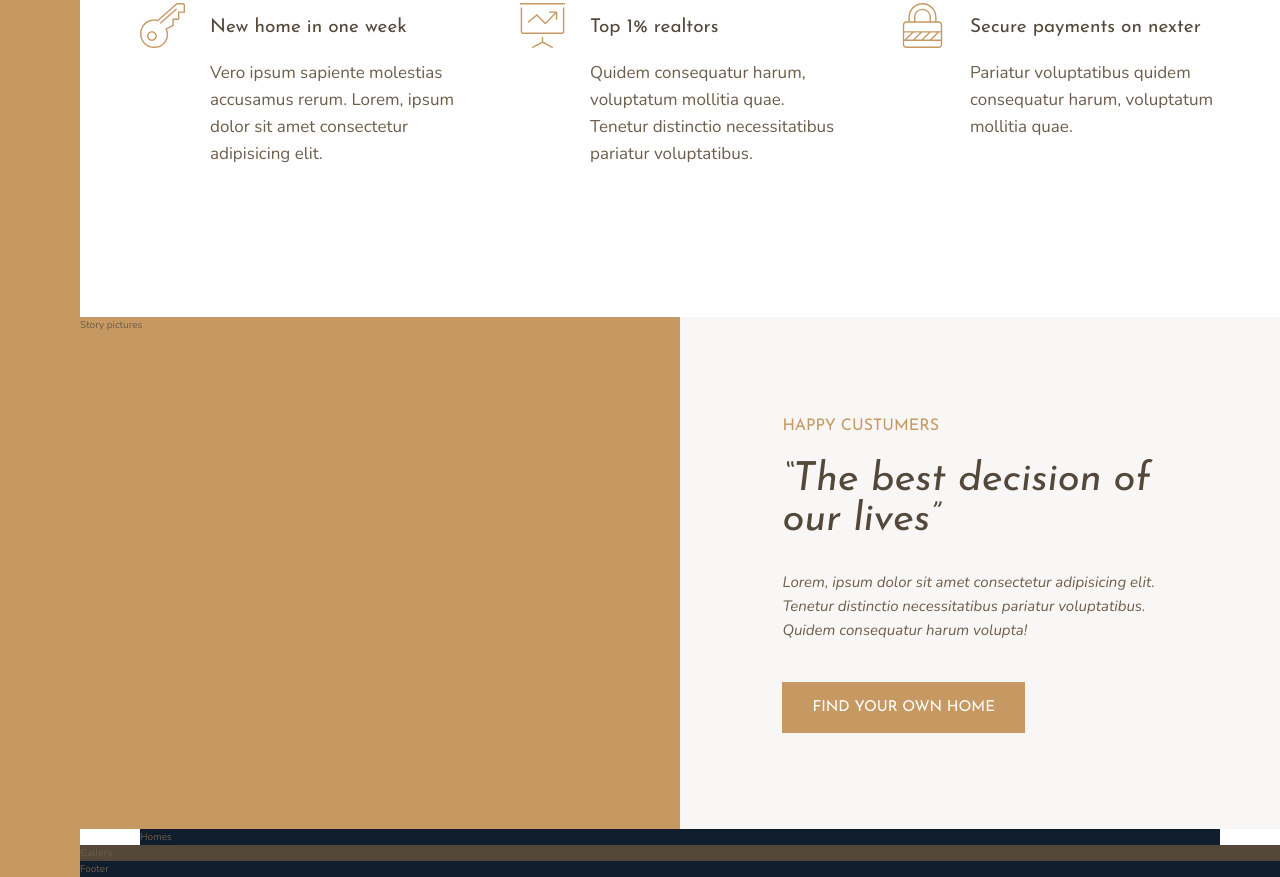
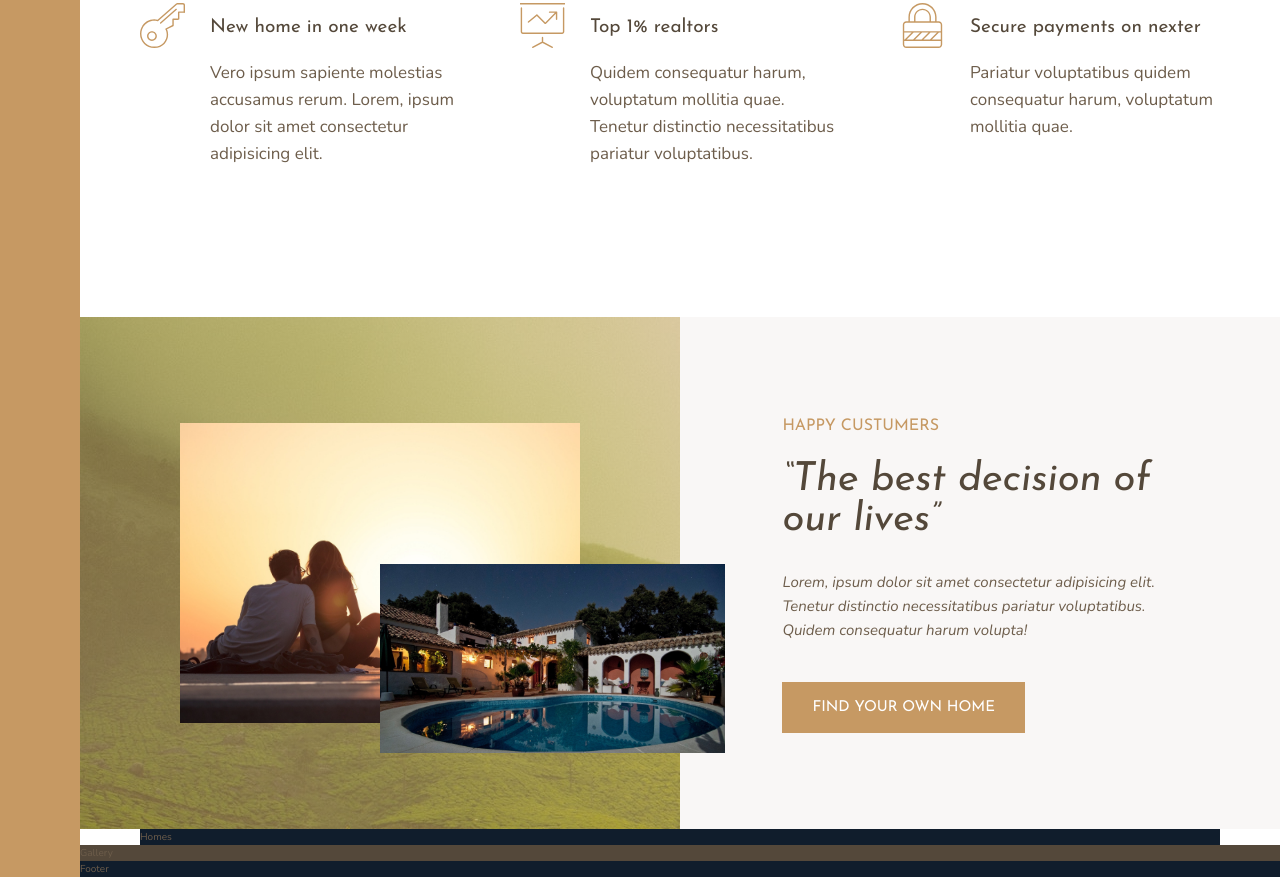
Before and after one commit to jchernandez87/nexter, a website: page index.html in a window 1280 px wide. Shown: the part 991-1868 px from the top of the page. Drawn offline with nearby package versions, Linux system fonts and the light colour scheme.

Commit message:
Add story pictures section styles

```diff
--- a/index.html
+++ b/index.html
@@ -82,7 +82,10 @@
             </div>
         </section>
 
-        <div class="story__pictures">Story pictures</div>
+        <div class="story__pictures">
+            <img src="img/story-1.jpeg" alt="Couplpe with new house" class="story__img--1" />
+            <img src="img/story-2.jpeg" alt="New house" class="story__img--2" />
+        </div>
 
         <div class="story__content">
             <h3 class="heading-3 mb-sm">Happy Custumers</h3>
--- a/sass/_story.scss
+++ b/sass/_story.scss
@@ -2,6 +2,26 @@
     &__pictures {
         background-color: $color-primary;
         grid-column: full-start / col-end 4;
+        background-image: linear-gradient(rgba($color-primary, 0.5), rgba($color-primary, 0.5)), url(../img/back.jpg);
+        display: grid;
+        grid-template-rows: repeat(6, 1fr);
+        grid-template-columns: repeat(6, 1fr);
+        align-items: center;
+    }
+
+    &__img--1 {
+        width: 100%;
+        grid-row: 2 / 6;
+        grid-column: 2 / 6;
+        box-sizing: 0 2rem 5rem rbga(#000, 0.1);
+    }
+
+    &__img--2 {
+        width: 115%;
+        grid-row: 4 / 6;
+        grid-column: 4 / 7;
+        z-index: 20;
+        box-sizing: 0 2rem 5rem rbga(#000, 0.2);
     }
 
     &__content {
```
Also changed, not shown: css/style.css.
